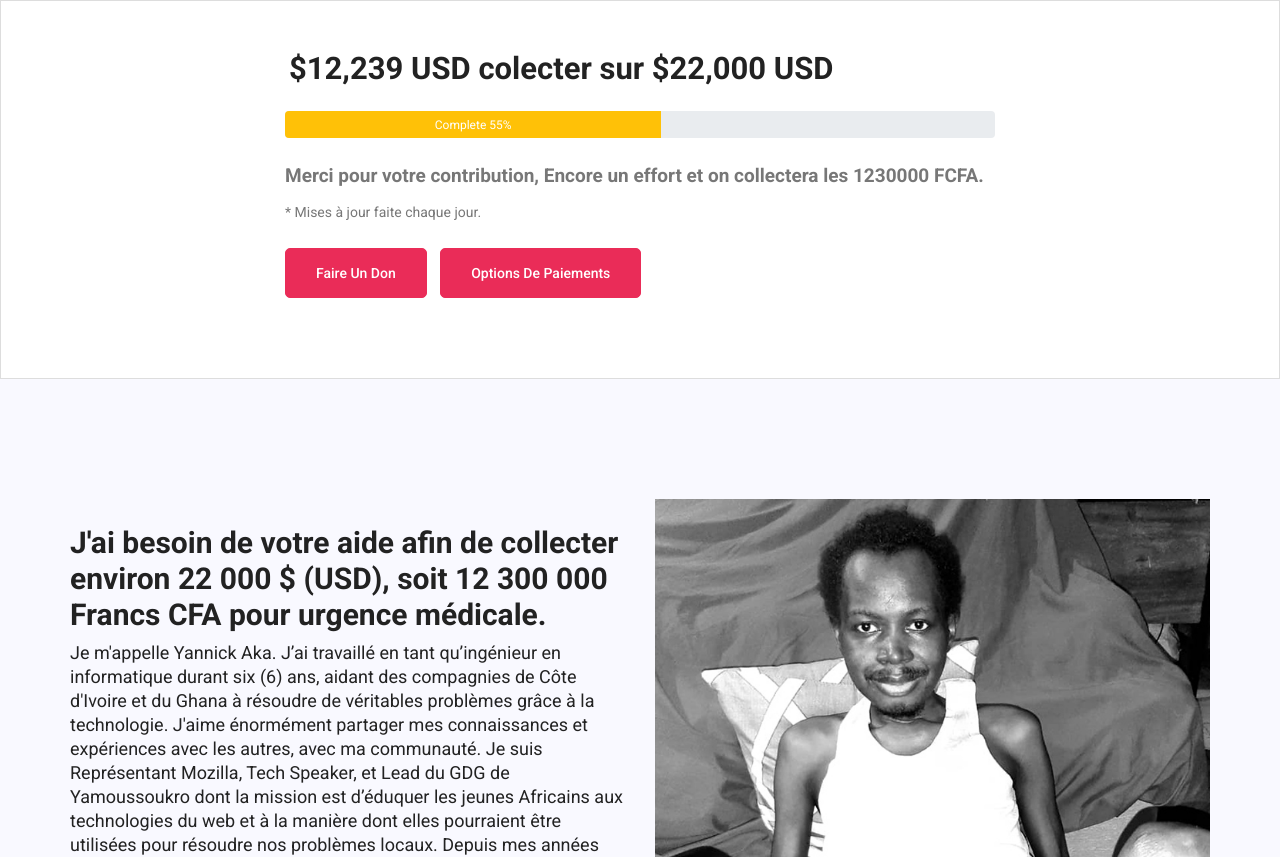
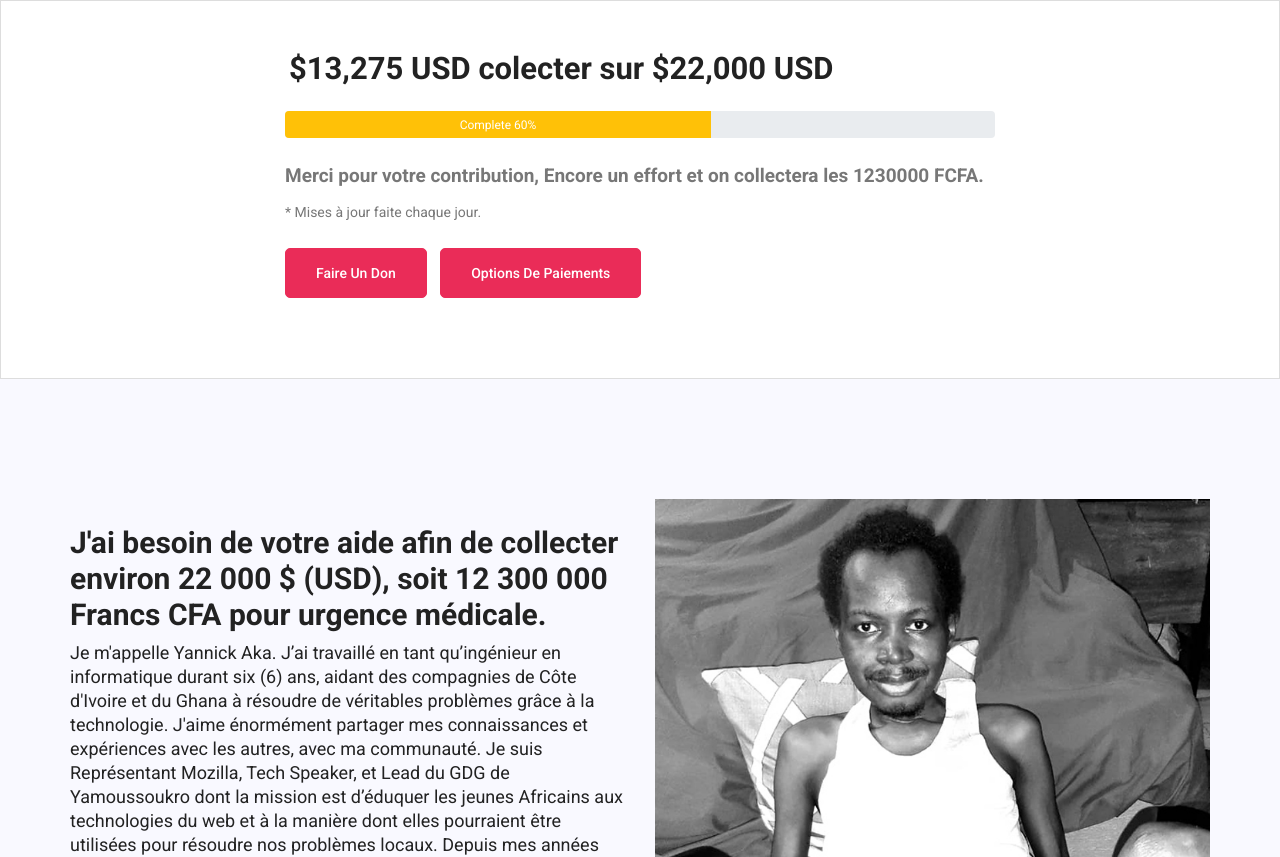
Before and after one commit to medical-urgency-yannick/medical-urgency, a plain HTML site: page fr/index.html in a window 1280 px wide. Shown: the part 900-1757 px from the top of the page. Drawn offline with Linux system fonts and the light colour scheme.

Commit message:
update collected amount

```diff
--- a/fr/index.html
+++ b/fr/index.html
@@ -101,12 +101,12 @@
 						<div class="card-body">
 
                             <div class="raised">
-                                <span>$12,239 USD colecter sur $22,000 USD</span>
+                                <span>$13,275 USD colecter sur $22,000 USD</span>
                             </div>
 
 							<div class="progress">
-								<div class="progress-bar" role="progressbar" aria-valuenow="76" aria-valuemin="0" aria-valuemax="100" style="width: 53%;">
-									<span>Complete 55%</span>
+								<div class="progress-bar" role="progressbar" aria-valuenow="60" aria-valuemin="0" aria-valuemax="100" style="width:60%;">
+									<span>Complete 60%</span>
 								</div>
 							</div>
 							<div class="card_inner_body">
```
Also changed, not shown: index.html (+3 -3 lines).
